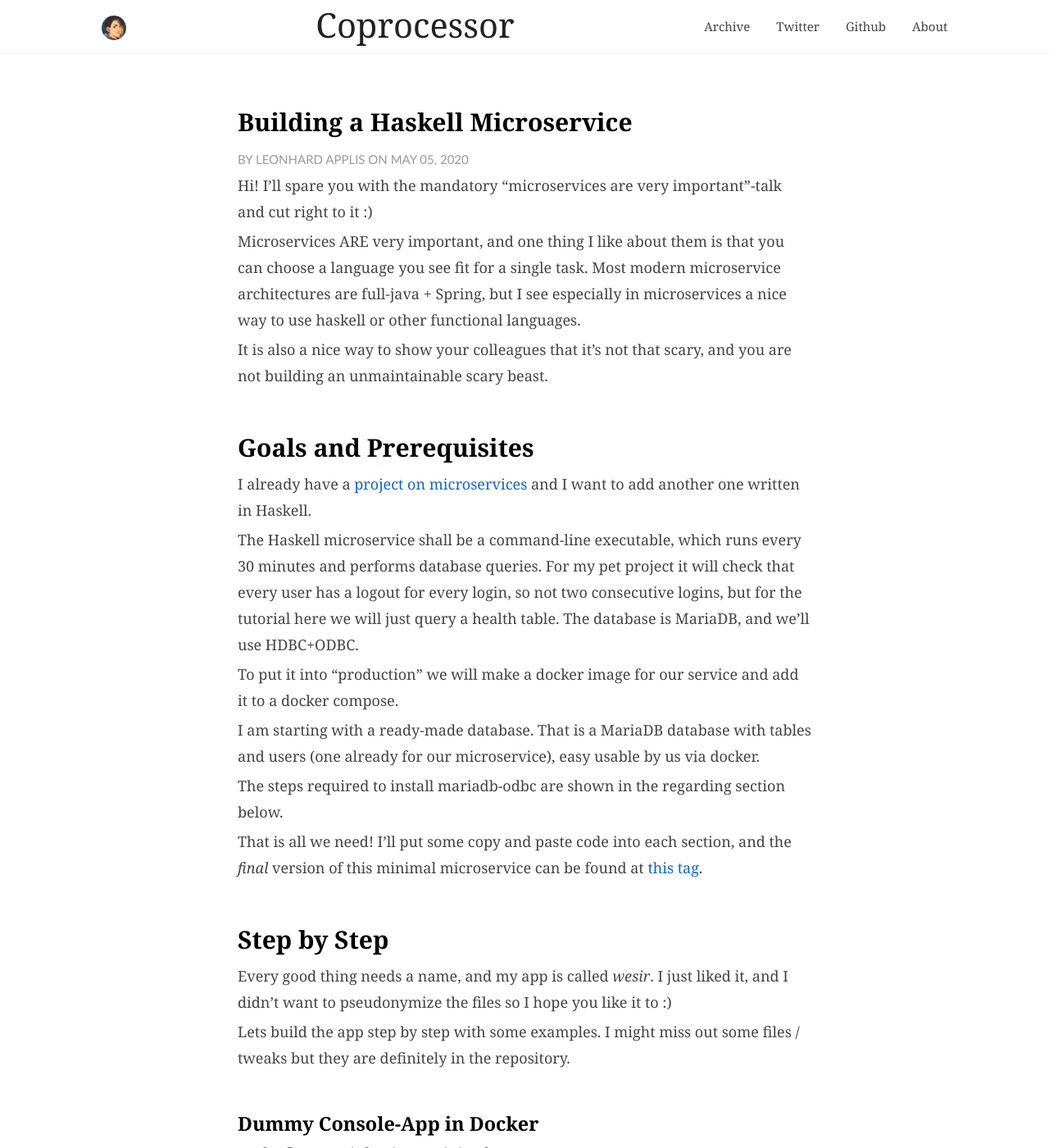
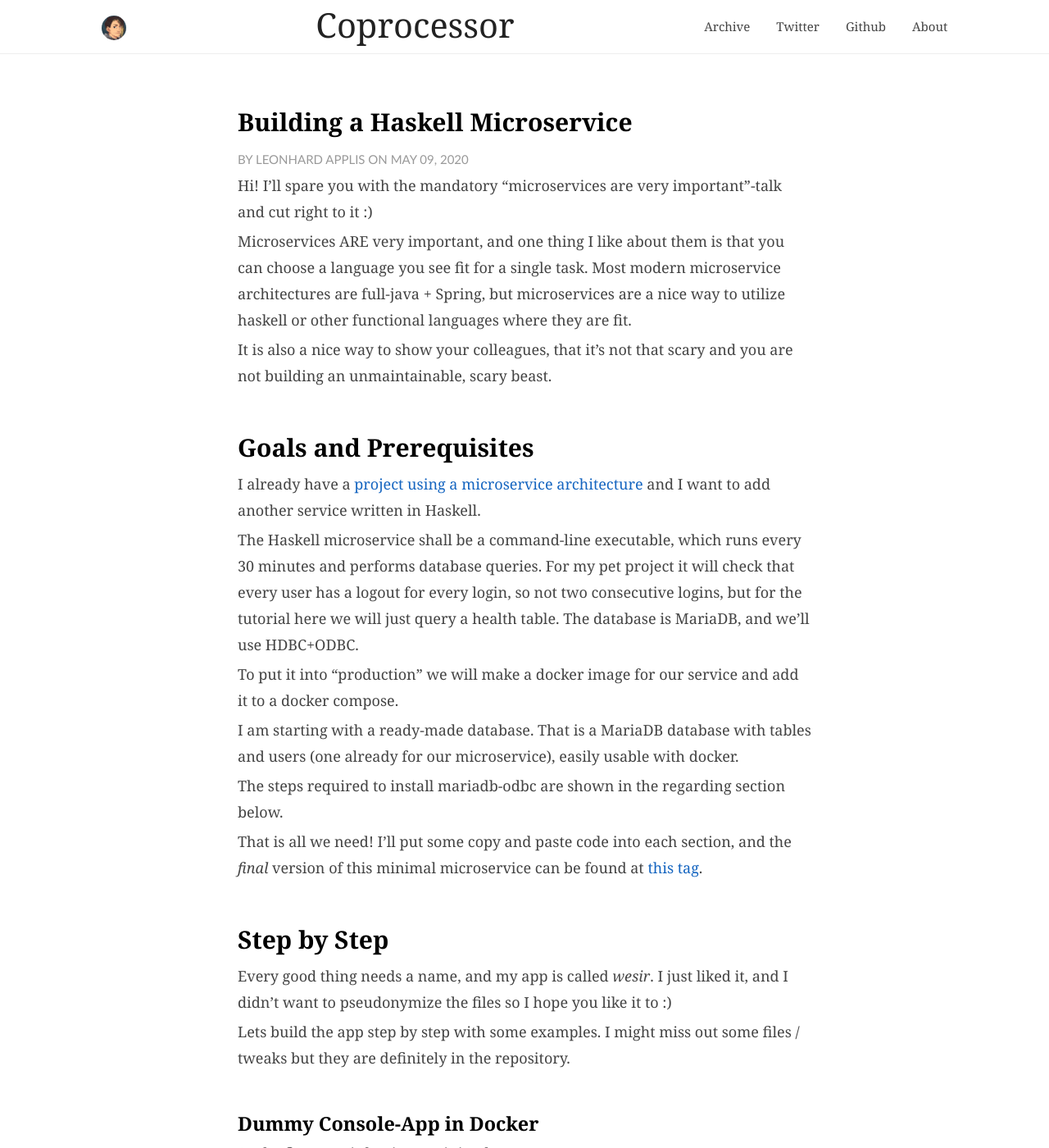
Before and after one commit to Twonki/twonki.github.io, a Jekyll site: the page built from _posts/2020-05-05-haskell-microservice.md, in a window 1280 px wide and 1400 px high. Shown: the whole window at 82% size. Built offline with Jekyll 4.4.1, drawn with Linux system fonts in a browser that asks for light colours; comment, search, counter and statistics services are not loaded; some of the changed text lies outside the part shown.

Commit message:
Added Proofreading of Kevin, ty

````diff
--- a/_posts/2020-05-05-haskell-microservice.md
+++ b/_posts/2020-05-05-haskell-microservice.md
@@ -1,7 +1,7 @@
 ---
 layout: post
 title:  "Building a Haskell Microservice"
-date:   2020-05-05
+date:   2020-05-09
 author: Leonhard Applis
 description: A Tutorial on how to build a minimal microservice using haskell and docker
 ---
@@ -9,13 +9,13 @@ description: A Tutorial on how to build a minimal microservice using haskell and
 Hi! I'll spare you with the mandatory "microservices are very important"-talk and cut right to it :)
 
 Microservices ARE very important, and one thing I like about them is that you can choose a language you see fit for a single task.
-Most modern microservice architectures are full-java + Spring, but I see especially in microservices a nice way to use haskell or other functional languages.
+Most modern microservice architectures are full-java + Spring, but microservices are a nice way to utilize haskell or other functional languages where they are fit.
 
-It is also a nice way to show your colleagues that it's not that scary, and you are not building an unmaintainable scary beast.
+It is also a nice way to show your colleagues, that it's not that scary and you are not building an unmaintainable, scary beast.
 
 ## Goals and Prerequisites
 
-I already have a [project on microservices](https://github.com/Twonki/Microtope) and I want to add another one written in Haskell.
+I already have a [project using a microservice architecture](https://github.com/Twonki/Microtope) and I want to add another service written in Haskell.
 
 The Haskell microservice shall be a command-line executable, which runs every 30 minutes and performs database queries.
 For my pet project it will check that every user has a logout for every login, so not two consecutive logins, but for the tutorial here we will just query a health table.
@@ -24,7 +24,7 @@ The database is MariaDB, and we'll use HDBC+ODBC.
 To put it into "production" we will make a docker image for our service and add it to a docker compose.
 
 I am starting with a ready-made database.
-That is a MariaDB database with tables and users (one already for our microservice), easy usable by us via docker.
+That is a MariaDB database with tables and users (one already for our microservice), easily usable with docker.
 
 The steps required to install mariadb-odbc are shown in the regarding section below.
 
@@ -159,7 +155,7 @@ And the parser is mostly adjusted from the readme of optparse:
 ```
 
 We added a short explanation and a default value for each argument.
-If no attribute is given, the default is taken, and if something strange is invoked a help is printed showing the expected datatype and description.
+If no attribute is given the default is taken and if something strange is invoked a help is printed showing the expected datatype and description.
 
 To use this cool feature, we adjust our main:
 
@@ -192,13 +188,13 @@ Perfect! This is all we want for now.
 
 A real application should have some more args to be fair: Whether we want to be verbose, the logging level and a logging directory would be good candidates.
 
-For my example I additionally have a parses that either looks for the quintett of connection properties OR for a connectionstring.
+For my example I additionally have a parser that either looks for the quintett of connection properties OR for a connectionstring.
 That was quite easy with optparse-applicative.
 I can highly recommend this library - it does all I want and I can throw around some applicative operators to impress the readers of my blog.
 
 ### Add HDBC & ODBC outside of Docker
 
-The next step will be to connect with HDBC to our database outside of the docker image - that is from `cabal new-run` directly.
+The next step will be to connect to our database outside of the docker image using HDBC - that is from `cabal new-run` directly.
 
 First it's required to spin up the database (and wait a bit). For these initial steps I used `docker run -p 3306:3306 database` so I have it on localhost available.
 
````
Also changed, not shown: other parts of _posts/2020-05-05-haskell-microservice.md (+10 -14 lines).
